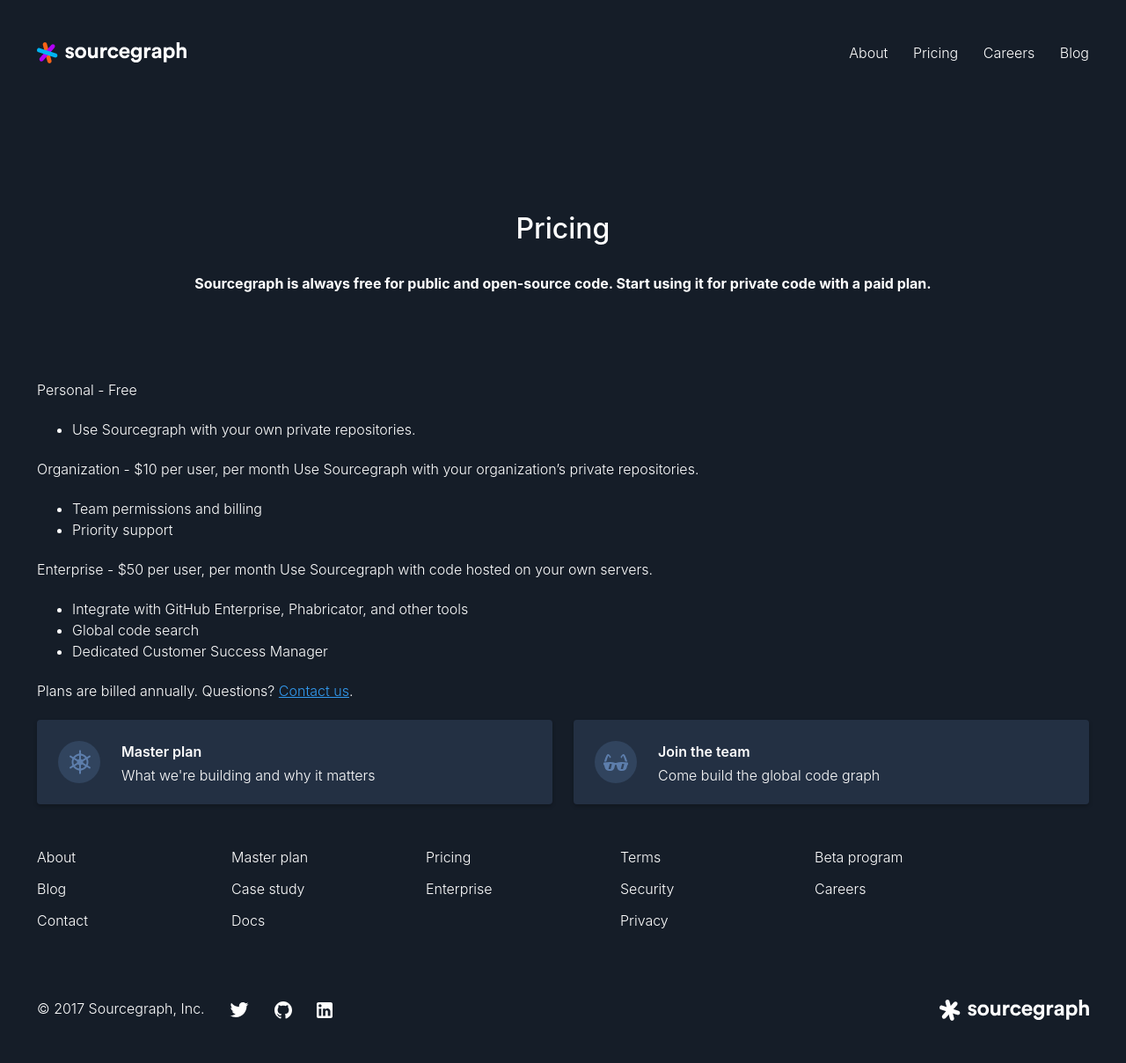
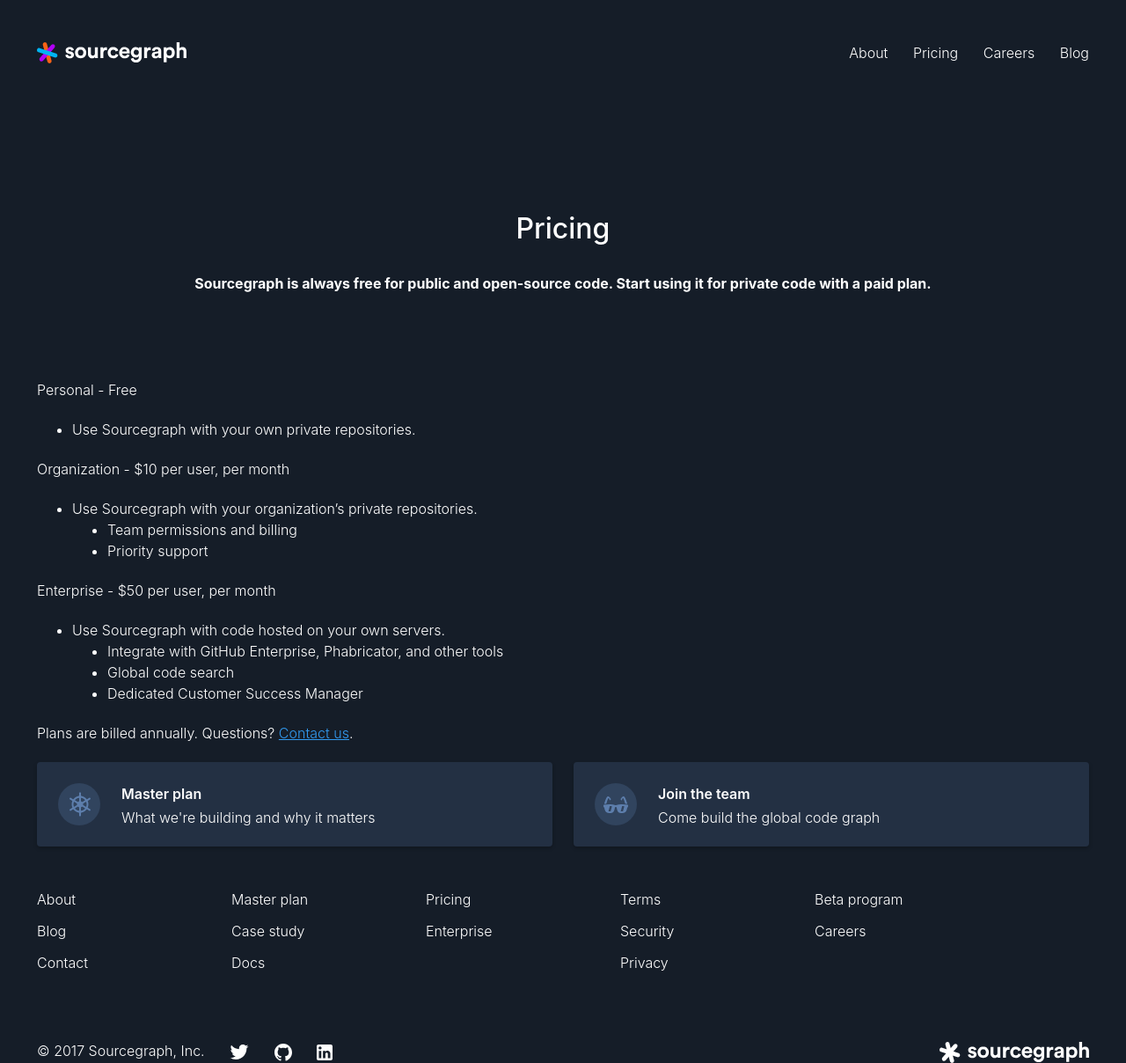
Before and after one commit to hdrhbbu1/sourcegraph.github.io, a Jekyll site: the page built from in/pricing.md, in a window 1280 px wide. Shown: the whole page at 88% size. Built offline with Jekyll 4.4.1, drawn with Linux system fonts in a browser that asks for light colours; before the commit the page ends 1160 px from its top, so only the background shows below that.

Commit message:
more marketing pages

```diff
--- a/in/pricing.md
+++ b/in/pricing.md
@@ -8,14 +8,14 @@
 * Use Sourcegraph with your own private repositories.
 
 Organization - $10 per user, per month
-Use Sourcegraph with your organization's private repositories.
-* Team permissions and billing
-* Priority support
+* Use Sourcegraph with your organization's private repositories.
+  * Team permissions and billing
+  * Priority support
 
 Enterprise - $50 per user, per month
-Use Sourcegraph with code hosted on your own servers.
-* Integrate with GitHub Enterprise, Phabricator, and other tools
-* Global code search
-* Dedicated Customer Success Manager
+* Use Sourcegraph with code hosted on your own servers.
+  * Integrate with GitHub Enterprise, Phabricator, and other tools
+  * Global code search
+  * Dedicated Customer Success Manager
 
 Plans are billed annually. Questions? <a href="mailto:sales@sourcegraph.com">Contact us</a>.
```
Also changed, not shown: in/enterprise.md (added, +37 -0 lines), in/plan.md (+1 -0 lines), index.json (+15 -0 lines), in/assets/images/sg-ent-bb-logo.svg (added), in/assets/images/sg-ent-gh-e-logo.svg (added), in/assets/images/sg-ent-git-logo.svg (added), in/assets/images/sg-ent-gl-logo.svg (added), in/assets/images/sg-ent-phab-logo.svg (added), 9 other files.
